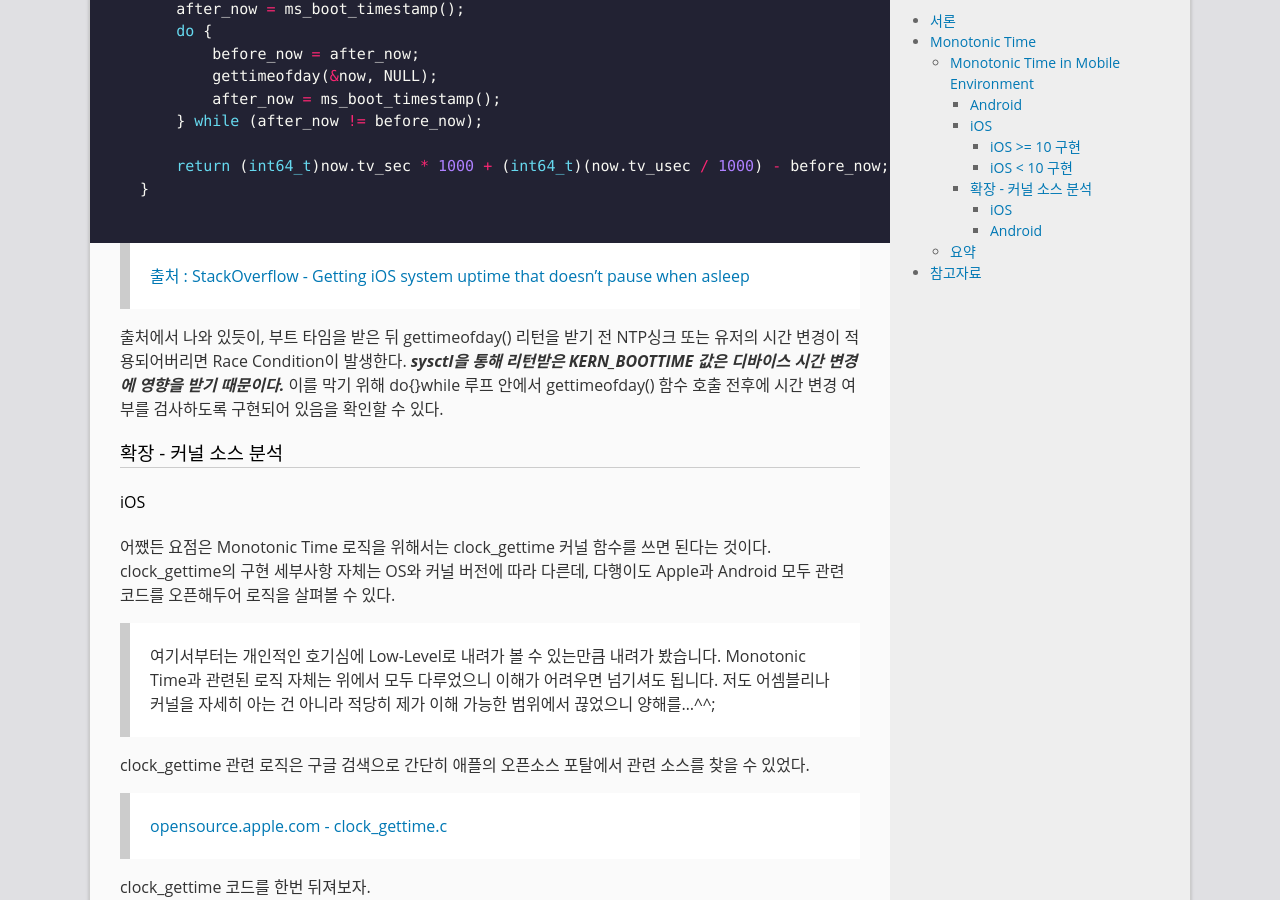
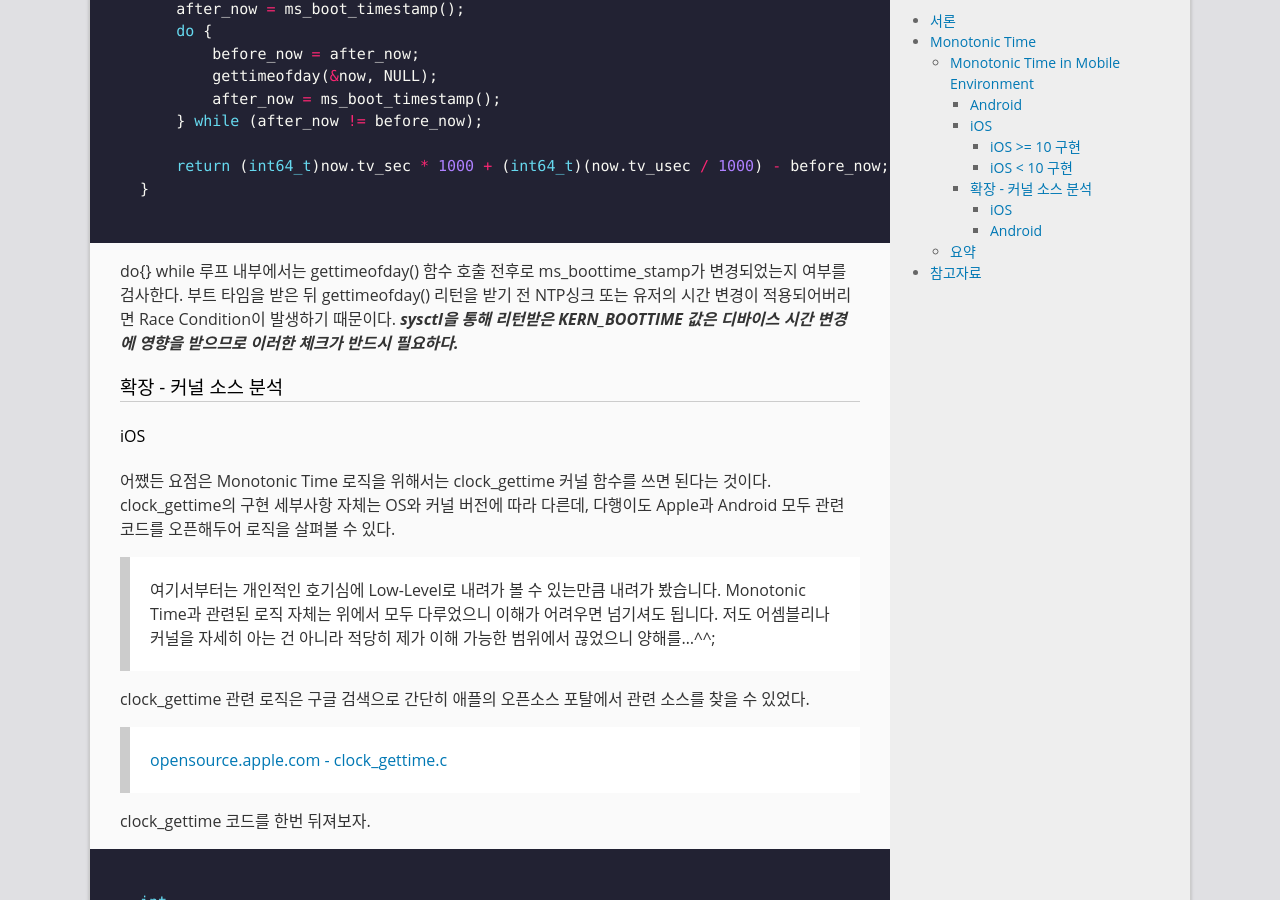
Before and after one commit to GarlicDipping/garlicdipping.github.io, a Jekyll site: the page built from _posts/2019-06-29-monotonic-time-and-unity-realtimesincestartup.md, in a window 1280 px wide and 900 px high, scrolled down 3866 px. Built offline with Jekyll 4.4.1, drawn with Linux system fonts in a browser that asks for light colours; comment, search, counter and statistics services are not loaded.

Commit message:
no message

```diff
--- a/_posts/2019-06-29-monotonic-time-and-unity-realtimesincestartup.md
+++ b/_posts/2019-06-29-monotonic-time-and-unity-realtimesincestartup.md
@@ -132,9 +132,7 @@ static int64_t ms_boot_timestamp() {
 
 ~~~
 
->[출처 : StackOverflow - Getting iOS system uptime that doesn't pause when asleep](https://stackoverflow.com/a/40497811)
-
-출처에서 나와 있듯이, 부트 타임을 받은 뒤 gettimeofday() 리턴을 받기 전 NTP싱크 또는 유저의 시간 변경이 적용되어버리면 Race Condition이 발생한다. ***sysctl을 통해 리턴받은 KERN_BOOTTIME 값은 디바이스 시간 변경에 영향을 받기 때문이다.*** 이를 막기 위해 do{}while 루프 안에서 gettimeofday() 함수 호출 전후에 시간 변경 여부를 검사하도록 구현되어 있음을 확인할 수 있다.
+do{} while 루프 내부에서는 gettimeofday() 함수 호출 전후로 ms_boottime_stamp가 변경되었는지 여부를 검사한다. 부트 타임을 받은 뒤 gettimeofday() 리턴을 받기 전 NTP싱크 또는 유저의 시간 변경이 적용되어버리면 Race Condition이 발생하기 때문이다. ***sysctl을 통해 리턴받은 KERN_BOOTTIME 값은 디바이스 시간 변경에 영향을 받으므로 이러한 체크가 반드시 필요하다.***
 
 ### 확장 - 커널 소스 분석
 
```
